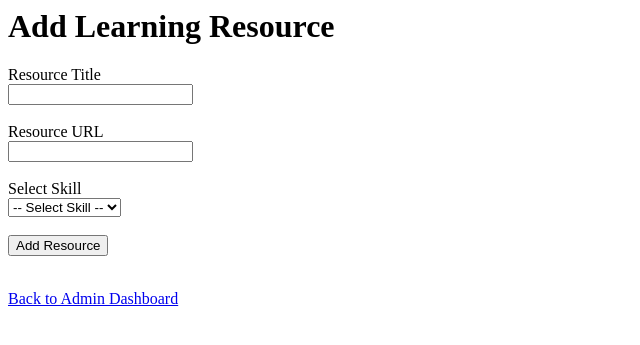
After one commit to Manojmani123/AI-Career-Development-Platform, a Django app: template career_app/templates/career_app/add_learning_resource.html in a window 1280 px wide. The commit adds this page. Shown: the top 345 px of the page, without its empty margins (0-640 px from the left). Run offline with Django 3.2, Linux system fonts and the light colour scheme; the template is opened without the code that fills it, so the values that code supplies are empty.

Commit message:
Added learning resource management

```diff
--- a/career_app/models.py
+++ b/career_app/models.py
@@ -36,6 +36,8 @@ class LearningResource(models.Model):
     title = models.CharField(max_length=200)
     url = models.URLField()
     skill = models.ForeignKey(Skill, on_delete=models.CASCADE)
+    def __str__(self):
+        return self.title
 
 
 class InterviewQuestion(models.Model):
--- a/career_app/templates/career_app/Admin_dashboard.html
+++ b/career_app/templates/career_app/Admin_dashboard.html
@@ -9,7 +9,8 @@
     <li><a href="{% url 'view_skills' %}">View Skills</a></li>
     <li><a href="{% url 'assign_skills_to_role' %}">Assign Skills to Job Role</a></li>
     <li><a href="{% url 'view_role_skills' %}">View Role Skills</a></li>
-    <li>Add Learning Resource (Coming Soon)</li>
+    <li><a href="{% url 'add_learning_resource' %}">Add Learning Resource</a></li>
+    <li><a href="{% url 'view_learning_resources' %}">View Learning Resources</a></li>
     <li>Add Interview Question (Coming Soon)</li>
 </ul>
 
--- /dev/null
+++ b/career_app/templates/career_app/add_learning_resource.html
@@ -0,0 +1,25 @@
+<h1>Add Learning Resource</h1>
+
+<form method="POST">
+    {% csrf_token %}
+
+    <label>Resource Title</label><br>
+    <input type="text" name="title" required><br><br>
+
+    <label>Resource URL</label><br>
+    <input type="url" name="url" required><br><br>
+
+    <label>Select Skill</label><br>
+    <select name="skill" required>
+        <option value="">-- Select Skill --</option>
+        {% for skill in skills %}
+            <option value="{{ skill.id }}">{{ skill.skill_name }}</option>
+        {% endfor %}
+    </select>
+
+    <br><br>
+    <button type="submit">Add Resource</button>
+</form>
+
+<br>
+<a href="{% url 'admin_dashboard' %}">Back to Admin Dashboard</a>
--- a/career_app/urls.py
+++ b/career_app/urls.py
@@ -17,4 +17,6 @@ urlpatterns = [
     path('view-skills/', views.view_skills, name='view_skills'),
     path('assign-skills/', views.assign_skills_to_role, name='assign_skills_to_role'),
     path('view-role-skills/', views.view_role_skills, name='view_role_skills'),
+    path('add-learning-resource/', views.add_learning_resource, name='add_learning_resource'),
+    path('view-learning-resources/', views.view_learning_resources, name='view_learning_resources'),
 ]
```
Also changed, not shown: career_app/templates/career_app/view_learning_resources.html (added, +15 -0 lines), career_app/views.py (+37 -1 lines).
